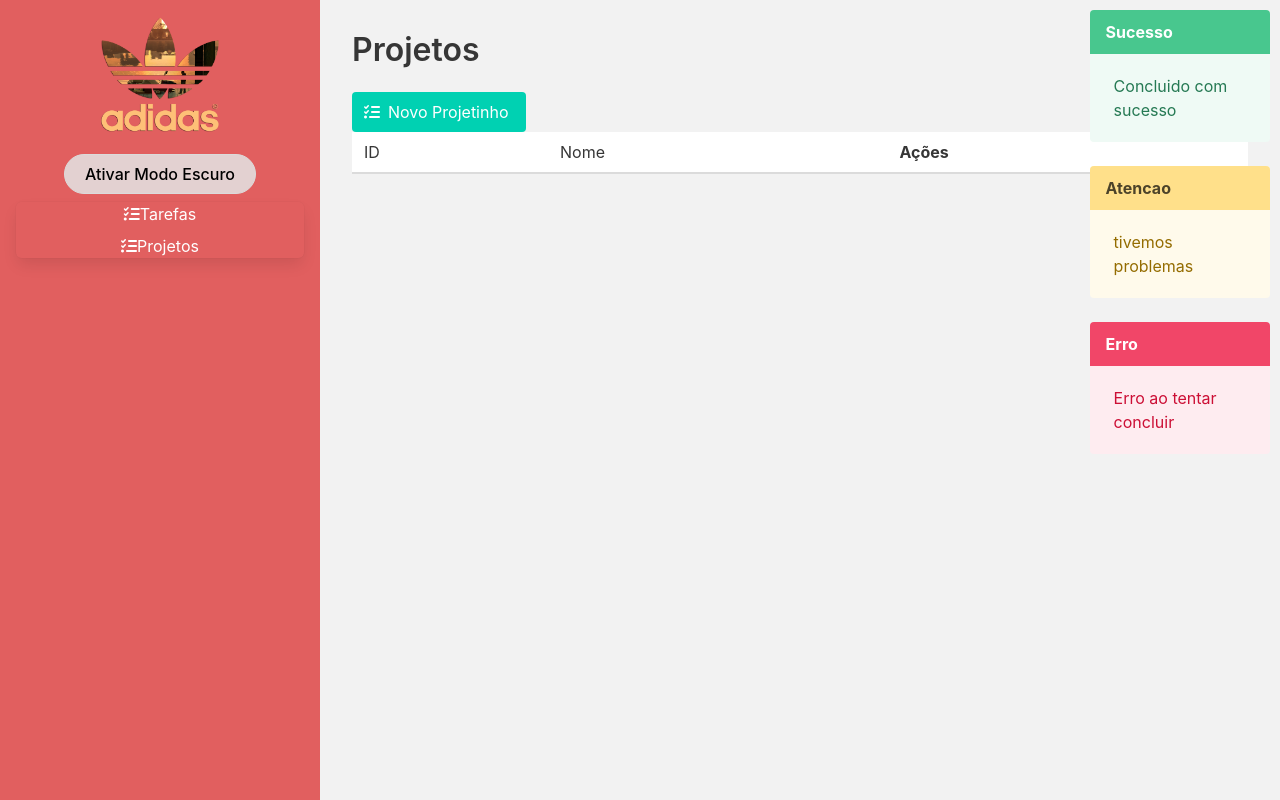
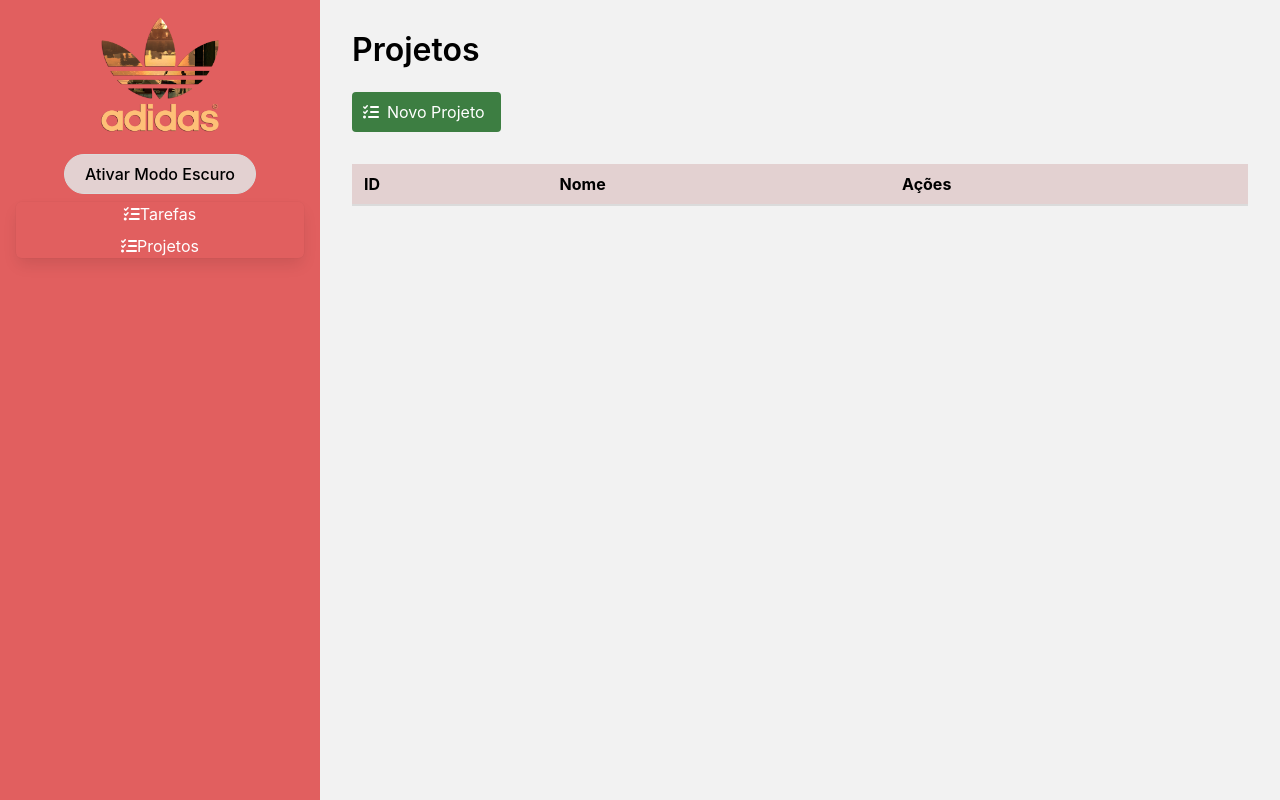
Before and after one commit to Penadesigner/Curso-Vue-Alura, a Vue app: page /projetos in a window 1280 px wide. Built offline with nearby package versions, Linux system fonts and the light colour scheme.

Commit message:
20/12 11:46

```diff
--- a/src/App.vue
+++ b/src/App.vue
@@ -46,6 +46,8 @@ main {
   --botao-ativar-texto: black;
   --input-fundo:  #e3d1d1;
   --botao-ativar-fundo: #e3d1d1;
+  --texto-projeto: #c9bfbf;
+  --fundo-input: white;
 }
 main.modo-escuro {
   --bg-primario: #000;
@@ -53,6 +55,8 @@ main.modo-escuro {
   --input-fundo:  rgb(118, 165, 235);
   --botao-ativar-texto: #fff !important;
   --botao-ativar-fundo: rgb(118, 165, 235);
+  --texto-projeto: #5e8ba5;
+  --fundo-input: black;
 }
 .conteudo {
   background-color: var(--bg-primario);
--- a/src/components/Tarefa.vue
+++ b/src/components/Tarefa.vue
@@ -1,10 +1,13 @@
 <template>
     <Box>
         <div class="columns">
-            <div class="column is-7 descricao">
+            <div class="column is-4 descricao">
                 {{tarefa.descricao  || 'sem descricao'}}
             </div>
-            <div class="column is-5">
+            <div class="column is-4 nome-projeto">
+                {{tarefa.projeto?.nome  || 'sem descricao'}}
+            </div>
+            <div class="column">
                 <Cronometro :TempoemSegundos="tarefa.duracaoEmSegundos"/>
             </div>
         </div>
@@ -35,4 +38,8 @@ export default defineComponent({
 .descricao {
     color: var(--texto-primario)
 }
+.nome-projeto{
+    background: var(--texto-projeto) !important;
+    color: var(--texto-primario)
+}
 </style>
--- a/src/store/index.ts
+++ b/src/store/index.ts
@@ -15,23 +15,7 @@ export const store = createStore<Estado>({
   state: {
     projetos: [],
     notificacoes: [
-      {
-        id: 1,
-        texto: 'Concluido com sucesso',
-        titulo: 'Sucesso',
-        tipo: TipoNotificacao.SUCESSO
-      },      {
-        id: 2,
-        texto: 'tivemos problemas',
-        titulo: 'Atencao',
-        tipo: TipoNotificacao.ATENCAO
-      },
-      {
-        id: 3,
-        texto: 'Erro ao tentar concluir',
-        titulo: 'Erro',
-        tipo: TipoNotificacao.FALHA
-      }
+
     ]
   },
   getters: {
@@ -52,8 +36,12 @@ export const store = createStore<Estado>({
     [EXCLUIR_PROJETO](state, id: String) {
       state.projetos = state.projetos.filter(p => p.id != id)
     },
-    [NOTIFICAR](){
-
+    [NOTIFICAR](state, novaNotificacao: INotificacao){
+      novaNotificacao.id = new Date().getTime()
+      state.notificacoes.push(novaNotificacao)
+      setTimeout(() => {
+        state.notificacoes = state.notificacoes.filter(n => n.id != novaNotificacao.id)
+      }, 4000);
     }
   },
   actions: {
--- a/src/views/projetos/Formulario.vue
+++ b/src/views/projetos/Formulario.vue
@@ -9,7 +9,7 @@
           <input type="text" class="input" v-model="nomeDoProjeto" id="nomeDoProjet">
         </div>
         <div class="field">
-          <button class="button" type="submit">
+          <button class="button verde-btn" type="submit">
             Salvar
           </button>
         </div>
@@ -23,6 +23,9 @@
 import { defineComponent } from 'vue'
 import { useStore } from '@/store'
 import { ALTERA_PROJETO, ADICIONA_PROJETO } from '@/store/mutations'
+import { TipoNotificacao } from '@/interfaces/INotificacao'
+import { notificacaoMixin } from '@/mixins/notificar'
+
 export default defineComponent({
   name: 'Formulario',
   props: {
@@ -30,6 +33,7 @@ export default defineComponent({
       type: String
     }
   },
+  mixins: [notificacaoMixin],
   data(){
     return {
       nomeDoProjeto: '',
@@ -52,10 +56,12 @@ export default defineComponent({
       if(this.id){
         this.store.commit(ALTERA_PROJETO, {
           id: this.id,
-          nome: this.nomeDoProjeto
+          nome: this.nomeDoProjeto,
         })
+        this.notificar(TipoNotificacao.ATENCAO, "Alterado", 'Projeto Alterado')
       } else {
         this.store.commit(ADICIONA_PROJETO, this.nomeDoProjeto)
+        this.notificar(TipoNotificacao.SUCESSO, "Excelente", 'Projeto cadastrado')
       }
       this.nomeDoProjeto = ''
       this.$router.push('/projetos')
--- a/src/views/projetos/Lista.vue
+++ b/src/views/projetos/Lista.vue
@@ -1,20 +1,20 @@
 <template>
   <div>
     <section>
-      <router-link to="/projetos/novo" class="button is-primary">
+      <router-link to="/projetos/novo" class="button verde-btn">
       <span class="icon is-small">
         <i class="fas fa-tasks">
         </i>
       </span>
-      <span>Novo Projetinho</span>
+      <span>Novo Projeto</span>
       </router-link>
 
-      <table class="table is-fullwidth">
+      <table class="table is-fullwidth tabela-projetos">
         <thead>
           <tr>
             <td>ID</td>
             <td>Nome</td>
-            <th>Ações</th>
+            <td>Ações</td>
           </tr>
         </thead>
         <tbody v-for="projeto in projetos" :key="projeto.id">
@@ -22,7 +22,7 @@
             <td>{{ projeto.id }}</td>
             <td>{{ projeto.nome }}</td>
             <td>
-                <router-link :to="`/projetos/${projeto.id}`" class="button is-link">
+                <router-link :to="`/projetos/${projeto.id}`" class="button verde-btn">
                   <span class="icon is-small">
                     <i class="fas fa-pencil-alt">
                     </i>
@@ -64,6 +64,29 @@ export default defineComponent({
   })
 </script>
 
-<style scoped>
+<style>
+.tabela-projetos, .tabela-projetos thead, .tabela-projetos tbody, .tabela-projetos thead td, .tabela-projetos tbody td{
+  color: var(--texto-primario) !important;
+  background: var(--botao-ativar-fundo) !important;
+  font-weight: 700;
+}
+
+.tabela-projetos {
+  margin-top: 2em;
+}
+
+.verde-btn {
+  background: #3d7e42 !important;
+  color: white !important;
+  border: none !important;
+}
+
+.projetos h1, .projetos label, .projetos input {
+  color: var(--texto-primario) !important;
+}
+
+.projetos input {
+  background: var(--fundo-input);
+}
 
 </style>
```
Also changed, not shown: src/notas.txt.
